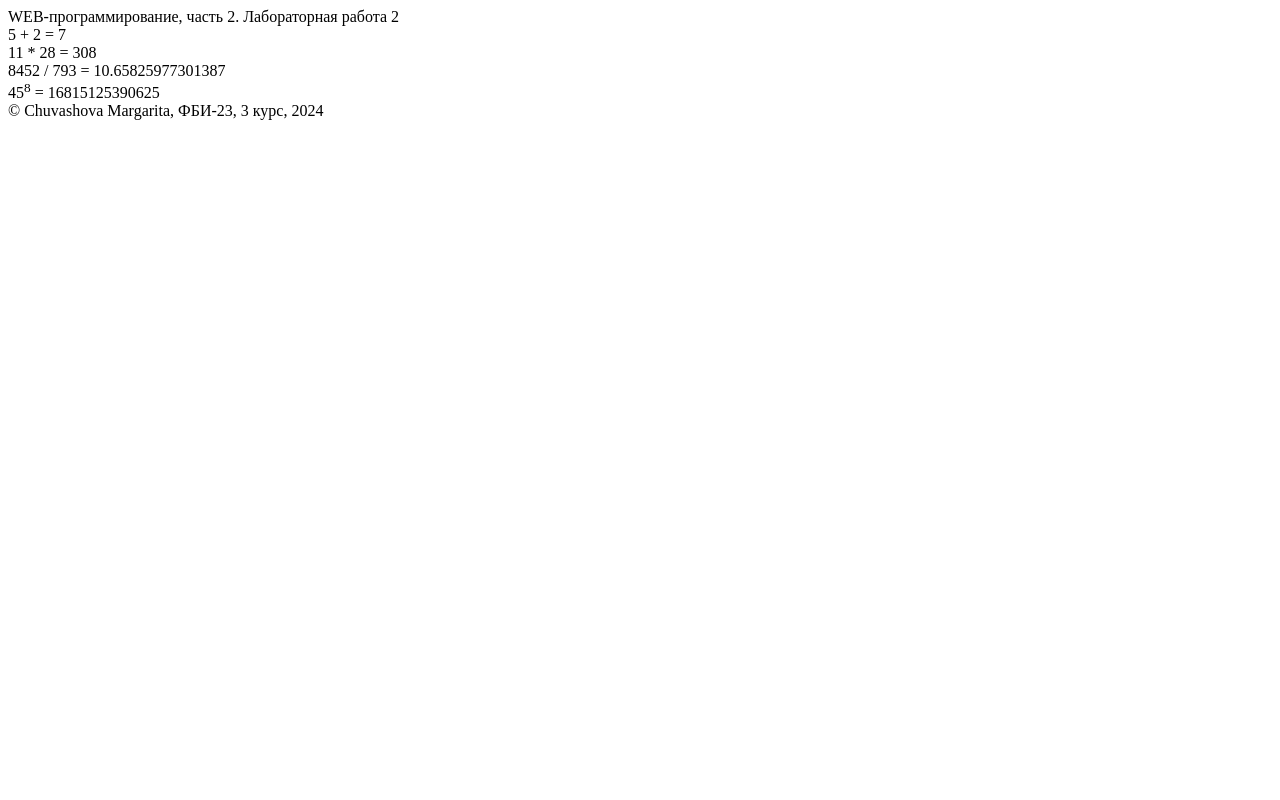
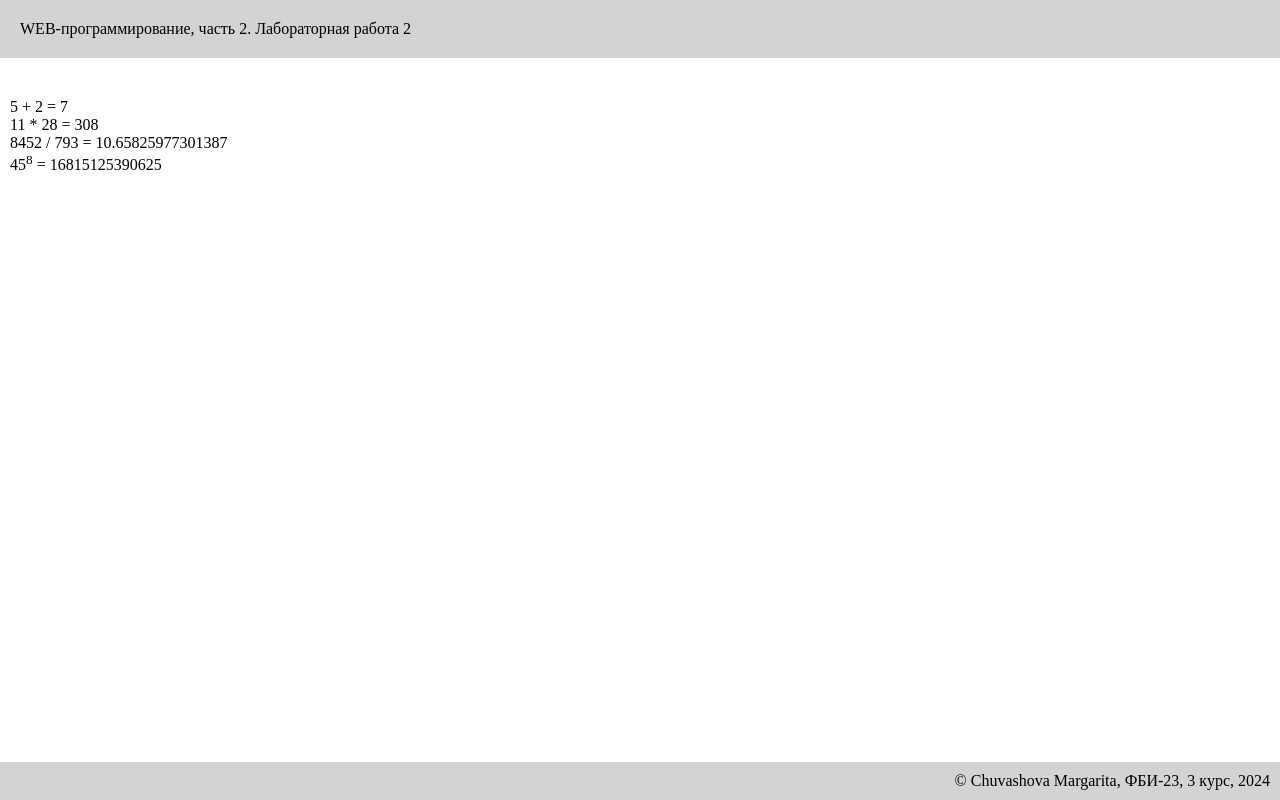
Before and after one commit to Vihuhol26/labs_v2, a Flask app: page /lab2/example in a window 1280 px wide. Run offline with Flask 3, Linux system fonts and the light colour scheme.

Commit message:
Подключение стилей

```diff
--- /dev/null
+++ b/static/main.css
@@ -0,0 +1,25 @@
+body {
+    margin: 0;
+}
+
+main {
+    margin-bottom: 40px;
+    padding: 10px;
+}
+
+header {
+    margin-bottom: 30px;
+    padding: 20px;
+    background: lightgray;
+}
+
+footer {
+    margin-top: 20px;
+    padding: 10px;
+    background: lightgray;
+    text-align: right;
+    position: fixed;
+    bottom: 0;
+    left: 0;
+    right: 0;
+}
--- a/templates/example.html
+++ b/templates/example.html
@@ -3,7 +3,8 @@
 <head>
     <meta charset="UTF-8">
     <meta name="viewport" content="width=device-width, initial-scale=1.0">
-    <title>Чувашова Маргарита. {{ number }} </title>
+    <title> {{ name }}. {{ number }} </title>
+    <link rel="stylesheet" href="{{ url_for('static', filename='main.css') }}">
 </head>
 <body>
     <header>
```
